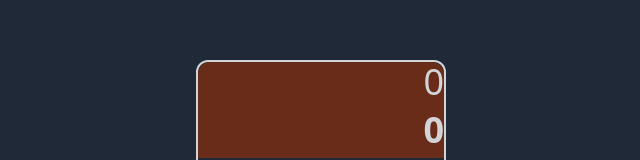
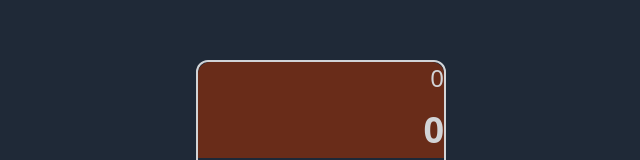
Before and after one commit to xennia316/Calculator, a React (Create React App) app in the folder client/: page / in a window 1280 px wide. Shown: the part 140-300 px from the top of the page, without its empty margins (319-959 px from the left). Built offline with nearby package versions, Linux system fonts and the light colour scheme.

Commit message:
fixing small changes

```diff
--- a/client/src/App.js
+++ b/client/src/App.js
@@ -9,9 +9,10 @@ import {
 
 const App = () => {
 	let valueArray = [];
+
 	const [calc, setCalc] = useState("");
+	const answer = eval(calc);
 
-	const answer = eval(calc);
 	return (
 		<div className="w-screen h-screen flex flex-col items-center justify-center backdrop-blur-30 bg-gray-800 ">
 			<div className="w-[250px] h-[400px] backdrop-opacity-10 opacity-80 border-white border-2 rounded-xl">
--- a/client/src/components/functionButton.component.jsx
+++ b/client/src/components/functionButton.component.jsx
@@ -17,8 +17,10 @@ const FunctionButton = ({ func, valueArray, setAnswer }) => {
 			let pro = valueArray.join("");
 			console.log("Pro", pro, typeof pro);
 			setAnswer(pro);
-		} else if (func === "e" || "%") {
+		} else if (func === "e") {
 			valueArray.push(func);
+		} else if (func === "%") {
+			valueArray.push("/100");
 		}
 	};
 
--- a/client/src/components/screen.component.jsx
+++ b/client/src/components/screen.component.jsx
@@ -3,7 +3,9 @@ import React from "react";
 const Screen = ({ answer, calculation }) => {
 	return (
 		<div className="w-full h-24 flex flex-col bg-orange-900 text-white  items-end text-right text-4xl rounded-t-xl">
-			<div className="h-1/2 text-right">{calculation ? calculation : 0}</div>
+			<div className="h-1/2 text-2xl text-right">
+				{calculation ? calculation : 0}
+			</div>
 			<div className="h-1/2 text-right font-bold">{answer ? answer : 0}</div>
 		</div>
 	);
```
